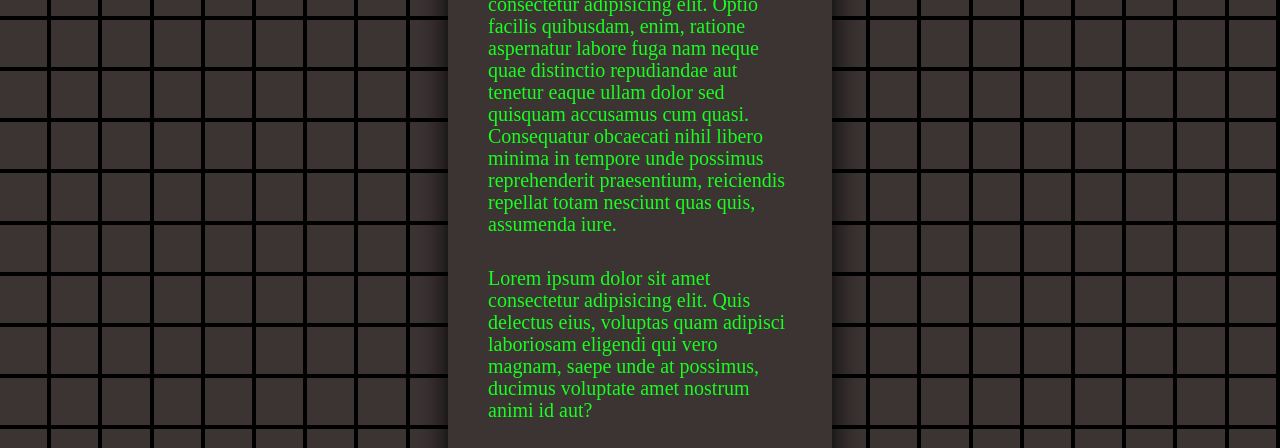
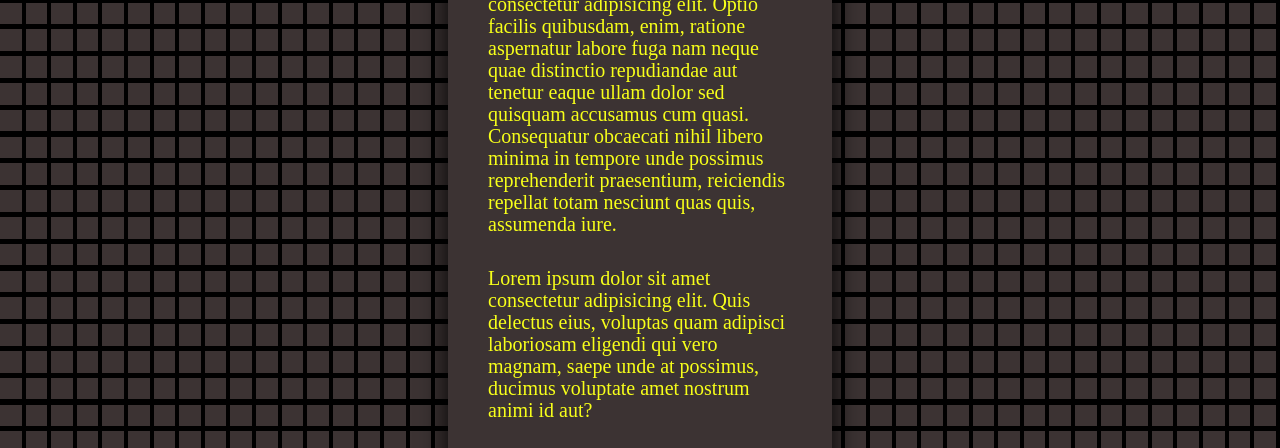
Before and after one commit to AlexGrigorenco/background-animate-squares, a plain HTML site: page index.html in a window 1280 px wide. Shown: the part 185-633 px from the top of the page. Drawn offline with Linux system fonts and the light colour scheme.

Commit message:
change color

```diff
--- a/main.js
+++ b/main.js
@@ -1,5 +1,5 @@
 
-const amount = 1000
+const amount = 1500
 
 const arrSpan = []
 
--- a/styles.css
+++ b/styles.css
@@ -66,9 +66,9 @@ h1,h2,h3,h4,h5,h6{
 
 :root{
   --heigh-line: 4px;
-  --squares: 4vw;
+  --squares: 2vw;
   --suare-bg: rgb(60, 51, 51);
-  --backlight: rgb(22, 255, 30);
+  --backlight: rgb(247, 255, 26);
   --delay: 2s;
 }
 
```
